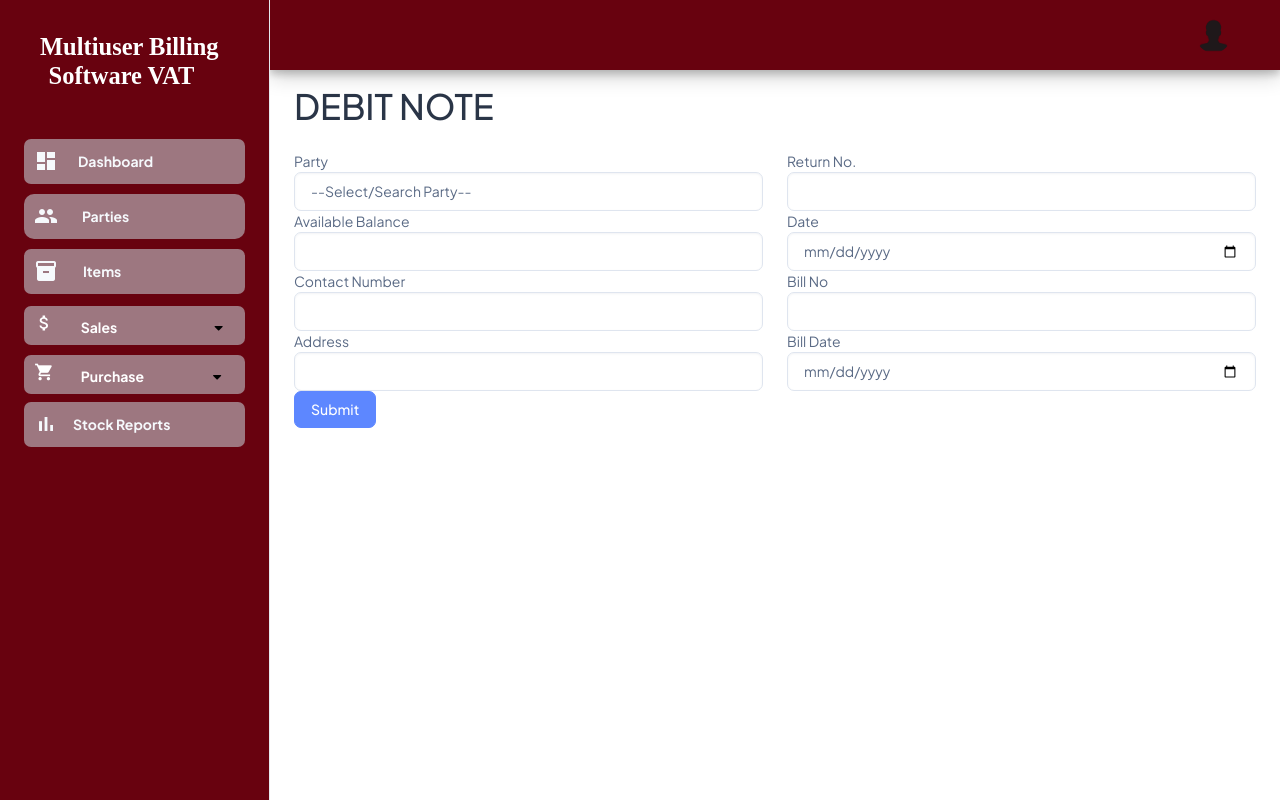
After one commit to rittycleetus/BILLING, a Django app: page /createdebitnote in a window 1280 px wide. The commit adds this page. Run offline with Django 4.2, Linux system fonts and the light colour scheme; some libraries are stand-ins or nearby versions.

Commit message:
first commit

```diff
--- a/Multiusr_BillSoftware_Vat/settings.py
+++ b/Multiusr_BillSoftware_Vat/settings.py
@@ -130,5 +130,5 @@ EMAIL_BACKEND = 'django.core.mail.backends.smtp.EmailBackend'
 EMAIL_HOST = 'smtp.gmail.com'
 EMAIL_PORT = 587
 EMAIL_USE_TLS = True
-EMAIL_HOST_USER = 'altostechnologies6@gmail.com'
-EMAIL_HOST_PASSWORD = 'jkdpqggohjsmhyay'
+EMAIL_HOST_USER = 'rittycts@gmail.com'
+EMAIL_HOST_PASSWORD = 'dqxr tvix wmsx tyez'
--- a/billapp/templates/base.html
+++ b/billapp/templates/base.html
@@ -180,7 +180,7 @@
                   </div>
                   <hr>
                   <div class="d-flex">
-                    <a href="javascript:void(0)" class="d-flex align-items-center gap-2 dropdown-item">
+                    <a href="{% url 'firstdebitnote' %}" class="d-flex align-items-center gap-2 dropdown-item">
                       <i class="material-icons">payment</i>
                       <p class="mb-0 fs-3">Debit Note</p>
                     </a>
--- /dev/null
+++ b/billapp/templates/createdebitnote.html
@@ -0,0 +1,57 @@
+{% extends 'base.html' %}
+{% load static %}
+{% block content %}
+<div class="body-wrapper">
+    <div class="container-fluid">
+        <form action="#" method="post" enctype="multipart/form-data">
+            {% csrf_token %}
+            <h1 class="mb-4">DEBIT NOTE</h1>
+            <div class="row">
+                <div class="col-md-6">
+                    <!-- Left side of the form -->
+                    <div class="form-group">
+                        <label for="party">Party</label>
+                        <select name="party" class="form-control">
+                            <option value="">--Select/Search Party--</option>
+                            <option value=""></option>
+                        </select>
+                    </div>
+                    <div class="form-group">
+                        <label for="available_balance">Available Balance</label>
+                        <input type="text" class="form-control" value="" readonly>
+                    </div>
+                    <div class="form-group">
+                        <label for="contact_number">Contact Number</label>
+                        <input type="text" class="form-control" value="" readonly>
+                    </div>
+                    <div class="form-group">
+                        <label for="address">Address</label>
+                        <input type="text" class="form-control" value="" readonly>
+                    </div>
+
+                </div>
+                <div class="col-md-6">
+                    <!-- Right side of the form -->
+                    <div class="form-group">
+                        <label for="return_no">Return No.</label>
+                        <input type="number" class="form-control" value="" readonly>
+                    </div>
+                    <div class="form-group">
+                        <label for="date">Date</label>
+                        <input type="date" class="form-control" value="">
+                    </div>
+                    <div class="form-group">
+                        <label for="bill_no">Bill No</label>
+                        <input type="number" class="form-control" value="">
+                    </div>
+                    <div class="form-group">
+                        <label for="bill_date">Bill Date</label>
+                        <input type="date" class="form-control" value="">
+                    </div>
+                </div>
+            </div>
+            <button type="submit" class="btn btn-primary">Submit</button>
+        </form>
+    </div>
+</div>
+{% endblock %}
--- a/billapp/urls.py
+++ b/billapp/urls.py
@@ -29,4 +29,8 @@ urlpatterns = [
     path('accept_staff/<int:id>',views.accept_staff,name='accept_staff'),
     path('reject_staff/<int:id>',views.reject_staff,name='reject_staff'),
 
+
+    path('firstdebitnote',views.firstdebitnote,name='firstdebitnote'),
+    path('createdebitnote',views.createdebitnote,name='createdebitnote'),
+
 ]
--- a/billapp/views.py
+++ b/billapp/views.py
@@ -327,3 +327,18 @@ def reject_staff(request,id):
   emp.delete()
   messages.info(request,'Employee Deleted !!')
   return redirect('load_staff_request')
+
+def firstdebitnote(request):
+    # You may need to fetch data or perform any logic related to the first debit note here
+    # For example, check if there are existing debit notes
+    debit_notes_exist = True  # Replace this with your actual logic
+
+    context = {
+        'usr': request.user,
+        'debit_notes_exist': debit_notes_exist,
+    }
+
+    return render(request, 'firstdebitnote.html', context)
+
+def createdebitnote(request):
+  return render(request,'createdebitnote.html')
```
Also changed, not shown: billapp/models.py (+79 -0 lines), billapp/templates/firstdebitnote.html (added, +18 -0 lines), billapp/migrations/0003_item_itemtransactions_unit_party_and_more.py (added), media/image/company/bac2.jpg (added), media/image/employee/user6.jpg (added), static/img/debitnote.png (added), static/img/debitnote1.jpg (added).
